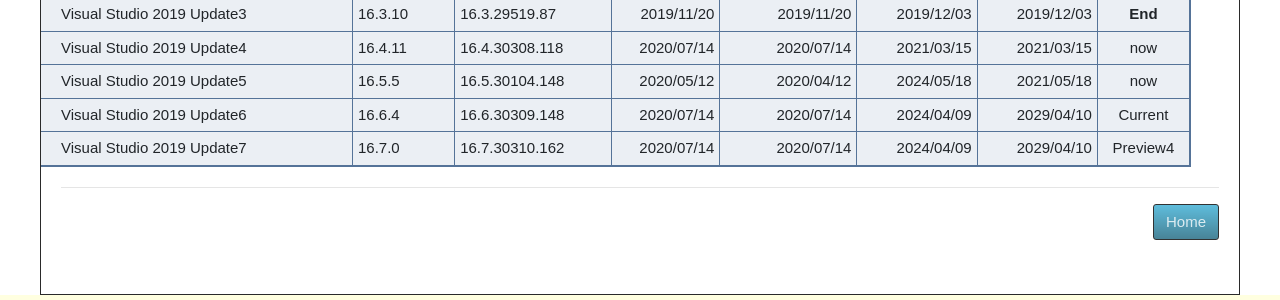
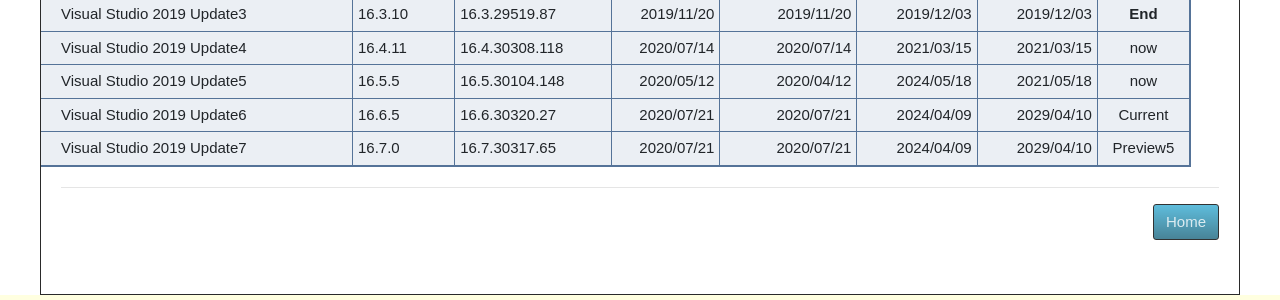
Before and after one commit to fuchu-pheasant01/fuchu-pheasant01.github.io, a Jekyll site: the page built from Contents/Support/MicrosoftVisualStudio.md, in a window 1280 px wide and 900 px high, scrolled down 2286 px. Shown: the part 468-768 px from the top of the window. Built offline with Jekyll 4.4.1, drawn with Linux system fonts in a browser that asks for light colours; emoji names are drawn with the system emoji font; some of the changed text lies outside the part shown.

Commit message:
Win200722

```diff
--- a/Contents/Support/MicrosoftVisualStudio.md
+++ b/Contents/Support/MicrosoftVisualStudio.md
@@ -90,7 +90,7 @@ Community Editionの場合は16.?.xxの?の部分も最新の状態に保つ必
 | Visual Studio 2019 Update3                  | 16.3.10 | 16.3.29519.87   | 2019/11/20 |      2019/11/20 |         2019/12/03 |   2019/12/03 |   **End**  |
 | Visual Studio 2019 Update4                  | 16.4.11 | 16.4.30308.118  | 2020/07/14 |      2020/07/14 |         2021/03/15 |   2021/03/15 |     now    |
 | Visual Studio 2019 Update5                  | 16.5.5  | 16.5.30104.148  | 2020/05/12 |      2020/04/12 |         2024/05/18 |   2021/05/18 |     now    |
-| Visual Studio 2019 Update6                  | 16.6.4  | 16.6.30309.148  | 2020/07/14 |      2020/07/14 |         2024/04/09 |   2029/04/10 |   Current  |
-| Visual Studio 2019 Update7                  | 16.7.0  | 16.7.30310.162  | 2020/07/14 |      2020/07/14 |         2024/04/09 |   2029/04/10 |  Preview4  |
+| Visual Studio 2019 Update6                  | 16.6.5  | 16.6.30320.27   | 2020/07/21 |      2020/07/21 |         2024/04/09 |   2029/04/10 |   Current  |
+| Visual Studio 2019 Update7                  | 16.7.0  | 16.7.30317.65   | 2020/07/21 |      2020/07/21 |         2024/04/09 |   2029/04/10 |  Preview5  |
 
 * * *
```
Also changed, not shown: other parts of Contents/Support/MicrosoftVisualStudio.md (+1 -1 lines), Contents/Support/MicrosoftDotNet.md (+2 -2 lines).
